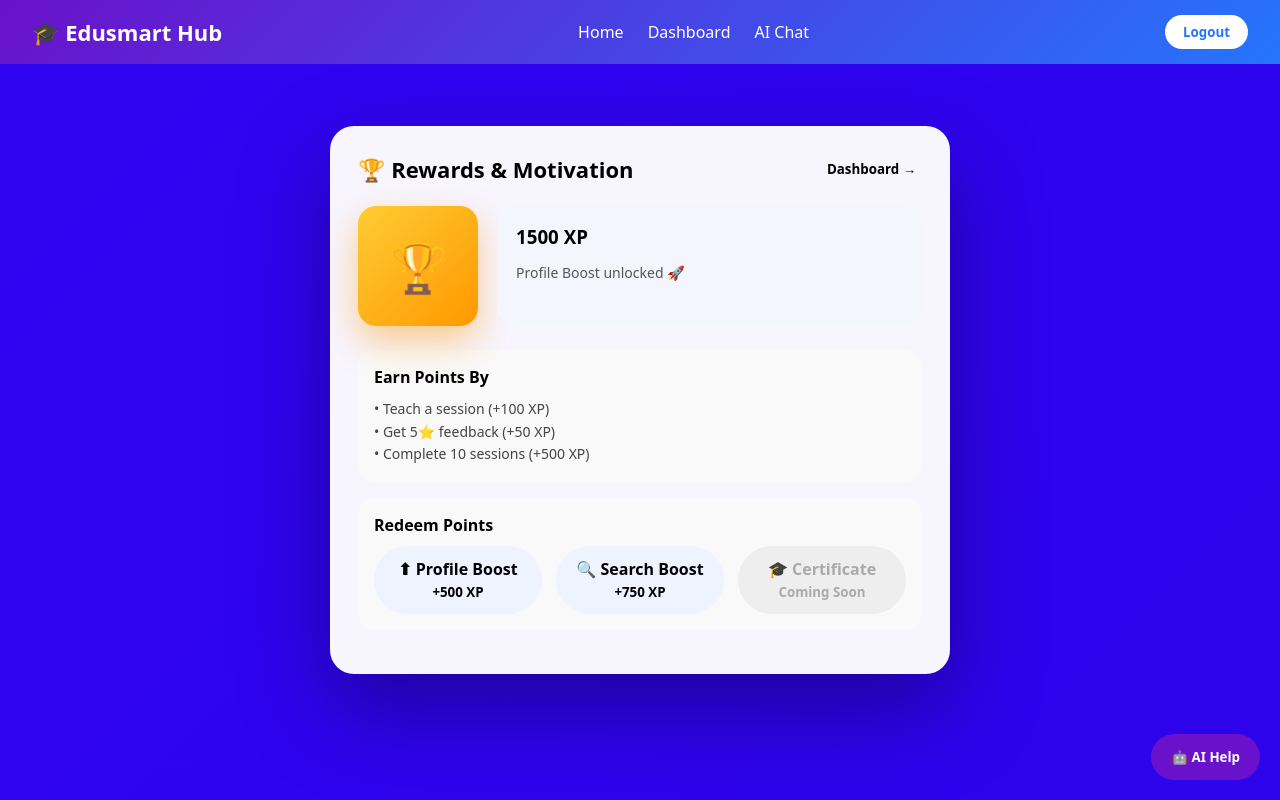
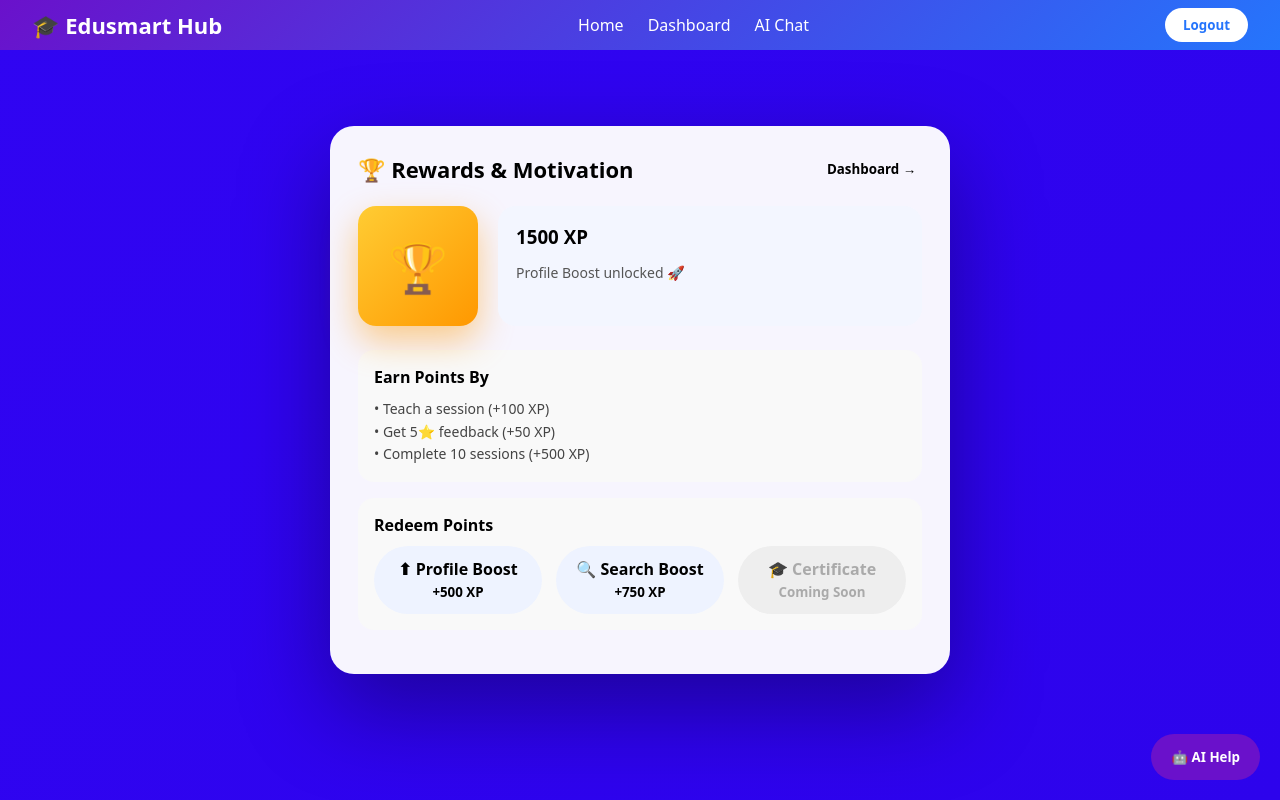
Before and after one commit to jagankumar02/Edusmart-Hub, a plain HTML site: page reward.html in a window 1280 px wide. Drawn offline with Linux system fonts and the light colour scheme.

Commit message:
add new update

```diff
--- a/reward.html
+++ b/reward.html
@@ -16,7 +16,7 @@
       top:0;
       left:0;
       width:100%;
-      height:64px;
+      height:50px;
       background:linear-gradient(135deg,#6a11cb,#2575fc);
       display:flex;
       align-items:center;
```
Also changed, not shown: chatdeshboard.html (+1 -1 lines), feedback.html (+1 -1 lines), homepage.html (+1 -1 lines), login.html (+1 -1 lines), matchfound.html (+1 -1 lines), session.html (+1 -1 lines).
